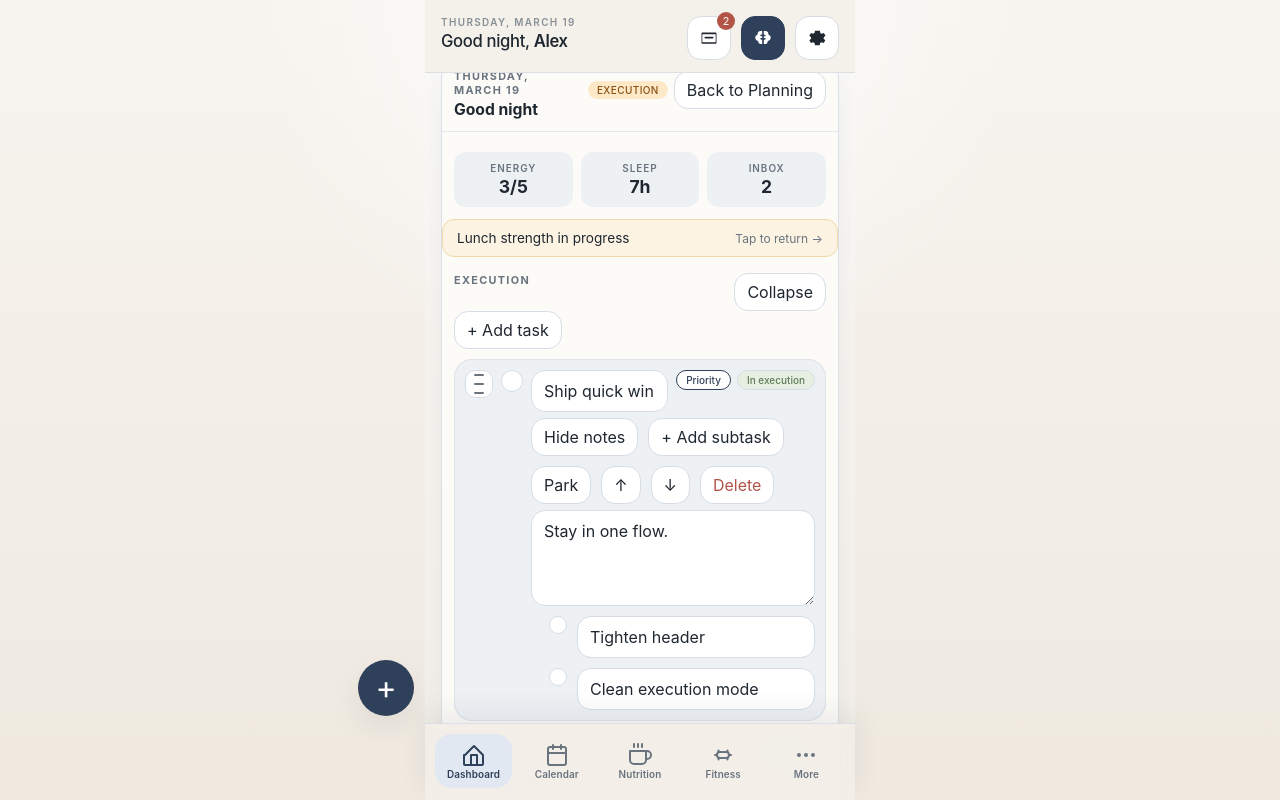
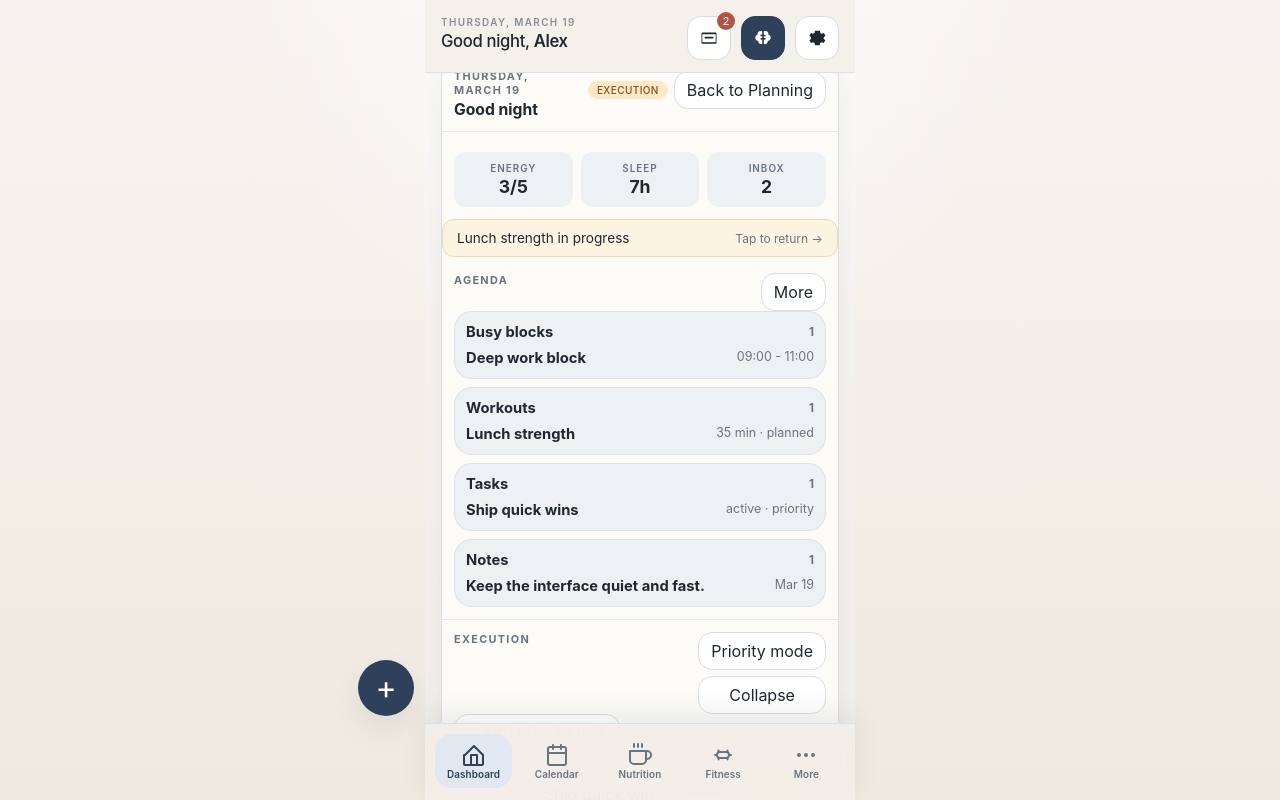
Before and after one commit to lexthe-creator/purple-waffle, a React (Vite) app: page / in a window 1280 px wide. Both pictures are taken after a click on the button "Start". Built offline with nearby package versions, Linux system fonts and the light colour scheme.

Commit message:
Update main.jsx

```diff
--- a/src/main.jsx
+++ b/src/main.jsx
@@ -575,11 +575,13 @@ function SettingsSheet({ isOpen, onClose }) {
   );
 }
 
-function DashboardScreen({ inboxCount, now, activeWorkoutId, onStartWorkout, onSwitchToCalendar, onSwitchToFitness }) {
-  const { tasks, setTasks, meals, workouts, createTask, createSubtask, habits, setHabits } = useTaskContext();
+function DashboardScreen({ inboxCount, now, activeWorkoutId, onStartWorkout, onSwitchToCalendar, onSwitchToFitness, weeklyItems }) {
+  const { tasks, setTasks, meals, notes, workouts, createTask, createSubtask, habits, setHabits } = useTaskContext();
   const { planningMode, setPlanningMode, morningChecklist, setMorningChecklist, energyState, setQuickAddOpen } = useAppContext();
   const [executionExpanded, setExecutionExpanded] = useState(true);
   const [priorityExpanded, setPriorityExpanded] = useState(false);
+  const [agendaExpanded, setAgendaExpanded] = useState(false);
+  const [priorityMode, setPriorityMode] = useState(true);
   const [showCompleteAllConfirm, setShowCompleteAllConfirm] = useState(false);
   const [checklistHidden, setChecklistHidden] = useState(false);
   const [draggingTaskId, setDraggingTaskId] = useState(null);
@@ -629,6 +631,43 @@ function DashboardScreen({ inboxCount, now, activeWorkoutId, onStartWorkout, onS
 
   const visibleExecutionTasks = executionExpanded ? orderedTasks : orderedTasks.slice(0, 3);
   const executionOverflowCount = Math.max(0, orderedTasks.length - visibleExecutionTasks.length);
+  const todayAgendaGroups = useMemo(() => {
+    const busyBlocks = weeklyItems
+      .filter(item => item.date === todayKey && item.type === 'busy')
+      .map(item => ({
+        id: item.id,
+        title: item.title,
+        subtitle: `${item.startTime} - ${item.endTime}`,
+      }));
+
+    const workoutItems = workouts.map(workout => ({
+      id: workout.id,
+      title: workout.name,
+      subtitle: `${workout.duration} min · ${workout.status}`,
+    }));
+
+    const taskItems = orderedTasks
+      .filter(task => task.status !== 'done')
+      .filter(task => (priorityMode ? task.priority : true))
+      .map(task => ({
+        id: task.id,
+        title: task.title || 'Untitled task',
+        subtitle: `${task.status}${task.priority ? ' · priority' : ''}`,
+      }));
+
+    const noteItems = notes.slice(0, 4).map(note => ({
+      id: note.id,
+      title: note.content || 'Note',
+      subtitle: note.createdAt ? formatShortMonthDay(note.createdAt) : 'Saved note',
+    }));
+
+    return [
+      { key: 'busy', label: 'Busy blocks', items: busyBlocks },
+      { key: 'workouts', label: 'Workouts', items: workoutItems },
+      { key: 'tasks', label: 'Tasks', items: taskItems },
+      { key: 'notes', label: 'Notes', items: noteItems },
+    ];
+  }, [notes, orderedTasks, priorityMode, todayKey, weeklyItems, workouts]);
 
   useEffect(() => {
     return () => {
@@ -692,7 +731,7 @@ function DashboardScreen({ inboxCount, now, activeWorkoutId, onStartWorkout, onS
   function addInlineTask(title) {
     const taskTitle = title.trim();
     if (!taskTitle) return;
-    setTasks(current => [createTask({ status: 'active', title: taskTitle }), ...current]);
+    setTasks(current => [createTask({ status: 'active', title: taskTitle, priority: priorityMode }), ...current]);
   }
 
   function completeAllTasks() {
@@ -908,7 +947,7 @@ function DashboardScreen({ inboxCount, now, activeWorkoutId, onStartWorkout, onS
                 )}
               </ul>
             )}
-            <InlineTaskComposer defaultPriority={false} onSubmit={addInlineTask} />
+            <InlineTaskComposer defaultPriority={priorityMode} onSubmit={addInlineTask} />
           </div>
 
           {/* Next meal card */}
@@ -1089,17 +1128,65 @@ function DashboardScreen({ inboxCount, now, activeWorkoutId, onStartWorkout, onS
           </button>
         )}
 
-        {/* Execution list */}
-        <div className="today-zone today-zone-execution">
+          {/* Agenda preview */}
+          <div className="today-zone">
+            <div className="task-card-header">
+              <p className="eyebrow">Agenda</p>
+              <button type="button" className="ghost-button compact-ghost" onClick={() => setAgendaExpanded(current => !current)}>
+                {agendaExpanded ? 'Less' : 'More'}
+              </button>
+            </div>
+
+            <div className="subtle-feed agenda-groups">
+              {todayAgendaGroups.map(group => {
+                const visibleItems = agendaExpanded ? group.items : group.items.slice(0, 3);
+                const overflowCount = Math.max(0, group.items.length - visibleItems.length);
+
+                return (
+                  <article key={group.key} className="feed-card agenda-group">
+                    <div className="agenda-group-header">
+                      <strong>{group.label}</strong>
+                      <span>{group.items.length}</span>
+                    </div>
+                    <div className="agenda-group-list">
+                      {visibleItems.length === 0 ? (
+                        <p className="empty-message">None</p>
+                      ) : (
+                        visibleItems.map(item => (
+                          <div key={item.id} className="agenda-item">
+                            <strong>{item.title}</strong>
+                            <span>{item.subtitle}</span>
+                          </div>
+                        ))
+                      )}
+                      {!agendaExpanded && overflowCount > 0 && (
+                        <button type="button" className="agenda-overflow" onClick={() => setAgendaExpanded(true)}>
+                          + {overflowCount} more
+                        </button>
+                      )}
+                    </div>
+                  </article>
+                );
+              })}
+            </div>
+          </div>
+
+          {/* Execution list */}
+          <div className="today-zone today-zone-execution">
           <div className="task-card-header">
             <p className="eyebrow">Execution</p>
-            <button type="button" className="ghost-button compact-ghost" onClick={() => setExecutionExpanded(current => !current)}>
-              {executionExpanded ? 'Collapse' : 'Expand'}
-            </button>
+            <div className="header-stack">
+              <button type="button" className="ghost-button compact-ghost" onClick={() => setPriorityMode(current => !current)}>
+                {priorityMode ? 'Priority mode' : 'All tasks'}
+              </button>
+              <button type="button" className="ghost-button compact-ghost" onClick={() => setExecutionExpanded(current => !current)}>
+                {executionExpanded ? 'Collapse' : 'Expand'}
+              </button>
+            </div>
           </div>
 
           <div className="execution-list">
-            <InlineTaskComposer defaultPriority={false} onSubmit={addInlineTask} />
+            <InlineTaskComposer defaultPriority={priorityMode} onSubmit={addInlineTask} />
 
             {orderedTasks.length === 0 ? (
               <div className="empty-panel">
@@ -1132,6 +1219,8 @@ function DashboardScreen({ inboxCount, now, activeWorkoutId, onStartWorkout, onS
                 + {executionOverflowCount} more
               </button>
             )}
+
+            <InlineTaskComposer defaultPriority={priorityMode} onSubmit={addInlineTask} />
           </div>
         </div>
 
@@ -2864,6 +2953,7 @@ function AppShell() {
               onStartWorkout={setActiveWorkoutId}
               onSwitchToCalendar={() => setActiveTab('calendar')}
               onSwitchToFitness={() => setActiveTab('fitness')}
+              weeklyItems={weeklyItems}
             />
           </RootTabPanel>
 
```
